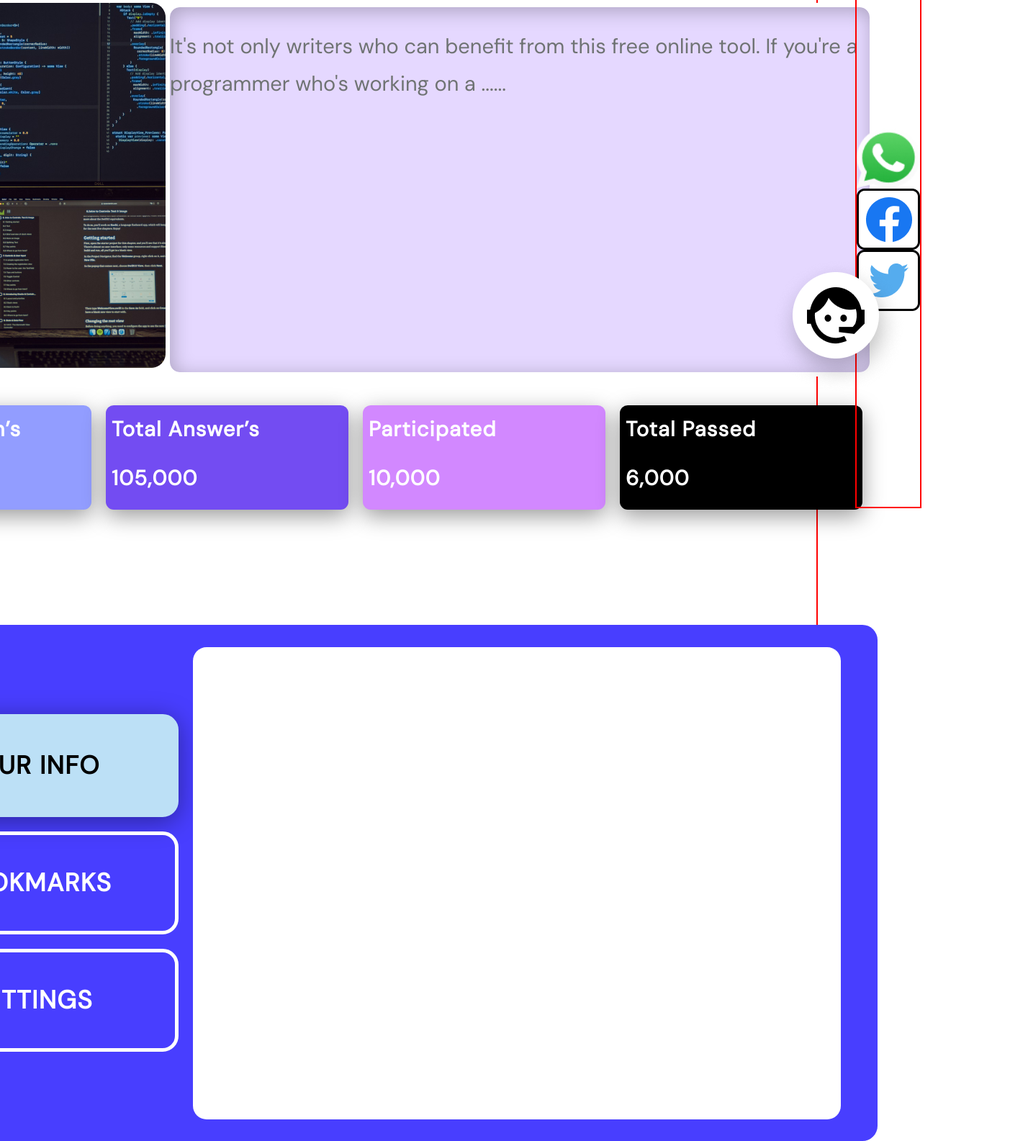
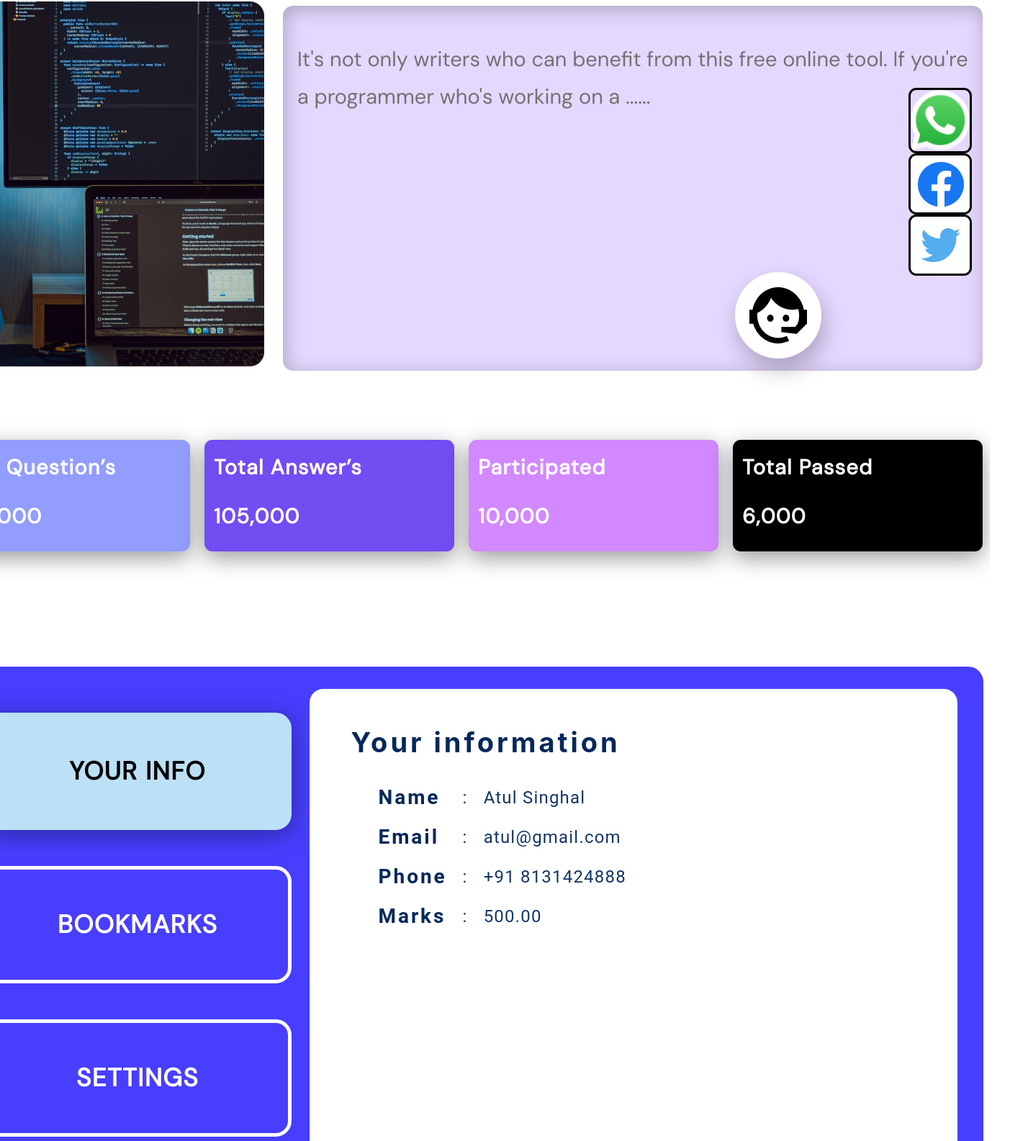
Before and after one commit to abhinavroy83/Dappr, a plain HTML site: page index.html in a window 1280 px wide. Shown: the part 198-1783 px from the top of the page at 72% size, 1428 px wide, since content can reach past the window. Drawn offline with Linux system fonts and the light colour scheme; a web font is replaced by a local one.

Commit message:
update info details

```diff
--- a/index.html
+++ b/index.html
@@ -94,13 +94,37 @@
                 <p>SETTINGS</p>
               </div>
             </div>
-            <div class="your-info-details"></div>
+            <div class="your-info-details">
+              <h4>Your information</h4>
+              <table class="info-table">
+                <tr>
+                  <th>Name</th>
+                  <td>:</td>
+                  <td>Atul Singhal</td>
+                </tr>
+                <tr>
+                  <th>Email</th>
+                  <td>:</td>
+                  <td>atul@gmail.com</td>
+                </tr>
+                <tr>
+                  <th>Phone</th>
+                  <td>:</td>
+                  <td>+91 8131424888</td>
+                </tr>
+                <tr>
+                  <th>Marks</th>
+                  <td>:</td>
+                  <td>500.00</td>
+                </tr>
+              </table>
+            </div>
           </div>
         </section>
       </main>
       <aside id="aside">
         <div class="aside-logo">
-          <img src="assets/logos_whatsapp-icon.png" alt="" />
+          <img src="assets/logos_whatsapp-icon.png" alt="" / id="border-whats">
           <img src="assets/Group 4.png" alt="" />
           <img src="assets/Group 3.png" alt="" />
         </div>
--- a/style.css
+++ b/style.css
@@ -19,7 +19,6 @@ li {
 }
 
 .dappr-title {
-  border: 2px solid red;
   margin-top: 26px;
   /* padding: 0px 0px 37px 44px; */
   color: #fff;
@@ -31,7 +30,6 @@ li {
 }
 
 .nav-center {
-  border: 2px solid red;
   margin-top: 41px;
   display: flex;
   color: #fff;
@@ -68,7 +66,7 @@ li {
 }
 main {
   width: 100%;
-  border: 2px solid red;
+  margin-left: 20px;
 }
 section {
   display: flex;
@@ -77,7 +75,6 @@ section {
   position: relative;
   top: 200px;
 }
-
 
 #About {
   width: 100%;
@@ -88,6 +85,7 @@ section {
 
 .abt-section {
   display: flex;
+  gap: 20px;
 }
 
 .about-image {
@@ -105,6 +103,7 @@ section {
 }
 
 .abt-para p {
+  padding: 20px;
   color: #6f7373;
   font-family: DM Sans;
   font-size: 29px;
@@ -115,6 +114,7 @@ section {
 
 #details {
   width: 100%;
+  margin-top: 50px;
 }
 
 .details-box {
@@ -127,6 +127,7 @@ section {
   width: 337px;
   height: 145.481px;
   text-align: left;
+  padding: 5px;
 }
 
 .box-size p {
@@ -137,6 +138,7 @@ section {
   font-weight: 700;
   line-height: 178.7%; /* 51.823px */
   letter-spacing: 1.16px;
+
   margin: 0px;
   padding: 8px;
 }
@@ -178,8 +180,15 @@ section {
   align-items: center;
 }
 
+.info-details {
+  display: flex;
+  flex-direction: column;
+  justify-content: space-between;
+}
+
 .info-details-box-size {
-  margin: 20px;
+  margin: 25px;
+  padding: 10px;
   width: 397px;
   height: 133px;
   border-radius: 22px;
@@ -192,12 +201,12 @@ section {
   box-shadow: 0px 6px 35px 0px rgba(0, 0, 0, 0.39);
 }
 
-#info-text-color{
+#info-text-color {
   color: #000;
 }
 
 .info-details-box-size p {
-  color: #FFFFFF;
+  color: #ffffff;
   font-family: DM Sans;
   font-size: 35px;
   font-style: normal;
@@ -220,6 +229,44 @@ section {
   background: #fff;
 }
 
+.your-info-details h4 {
+  margin-left: 58px;
+  /* padding: 10px; */
+  color: #04285a;
+  font-family: Inter;
+  font-size: 38px;
+  font-style: normal;
+  font-weight: 700;
+  line-height: normal;
+  letter-spacing: 3.99px;
+}
+
+.info-table {
+  margin-left: 84px;
+  margin-top: -25px;
+}
+.info-table th {
+  padding: 10px;
+  color: #04285a;
+  font-family: Roboto;
+  font-size: 28px;
+  font-style: normal;
+  font-weight: 600;
+  line-height: normal;
+  letter-spacing: 2.94px;
+  text-align: justify;
+}
+
+.info-table td {
+  padding: 10px;
+  color: #143565;
+  font-family: Roboto;
+  font-size: 24px;
+  font-style: normal;
+  font-weight: 400;
+  line-height: normal;
+  letter-spacing: 1.2px;
+}
 #chatbot {
   width: 100%;
 }
@@ -232,22 +279,20 @@ section {
   justify-content: flex-end;
   align-items: center;
   bottom: 54px;
-  right: 20px;
+  right: 100px;
   width: fit-content;
   max-width: 95%;
 }
 
 aside {
-  border: 2px solid red;
   position: sticky;
   right: 0;
-  top: 100px;
+  top: 50px;
   width: 200px;
   height: 100vh;
   display: flex;
   justify-content: center;
   align-items: center;
-  margin-left: 200px;
 
   /* align-items: flex-end; */
 }
@@ -255,9 +300,17 @@ aside {
 .aside-logo {
   display: flex;
   flex-direction: column;
+  margin-right: -70px;
 }
 
 .aside-logo img {
   height: 85px;
   width: 88px;
+  margin-left: 0;
 }
+
+#border-whats {
+  border-radius: 11px;
+  border: 3px solid #000;
+  width: 82px;
+}
```
